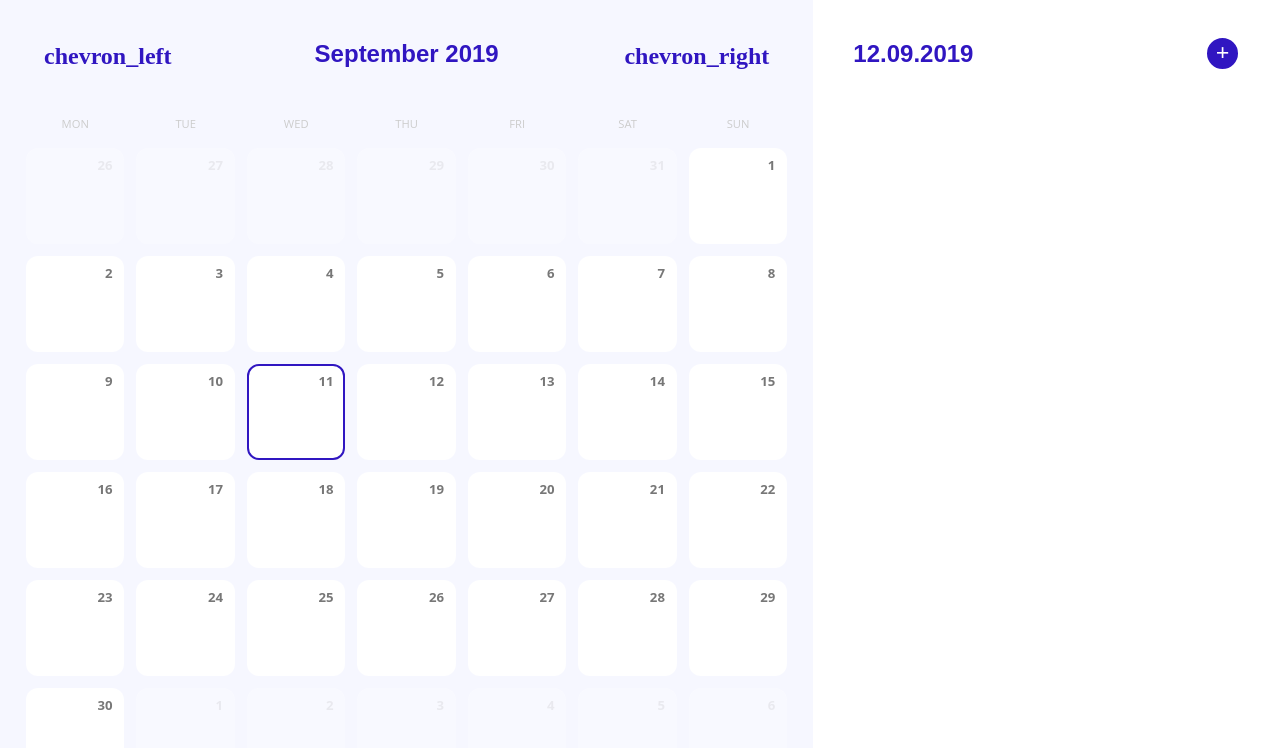
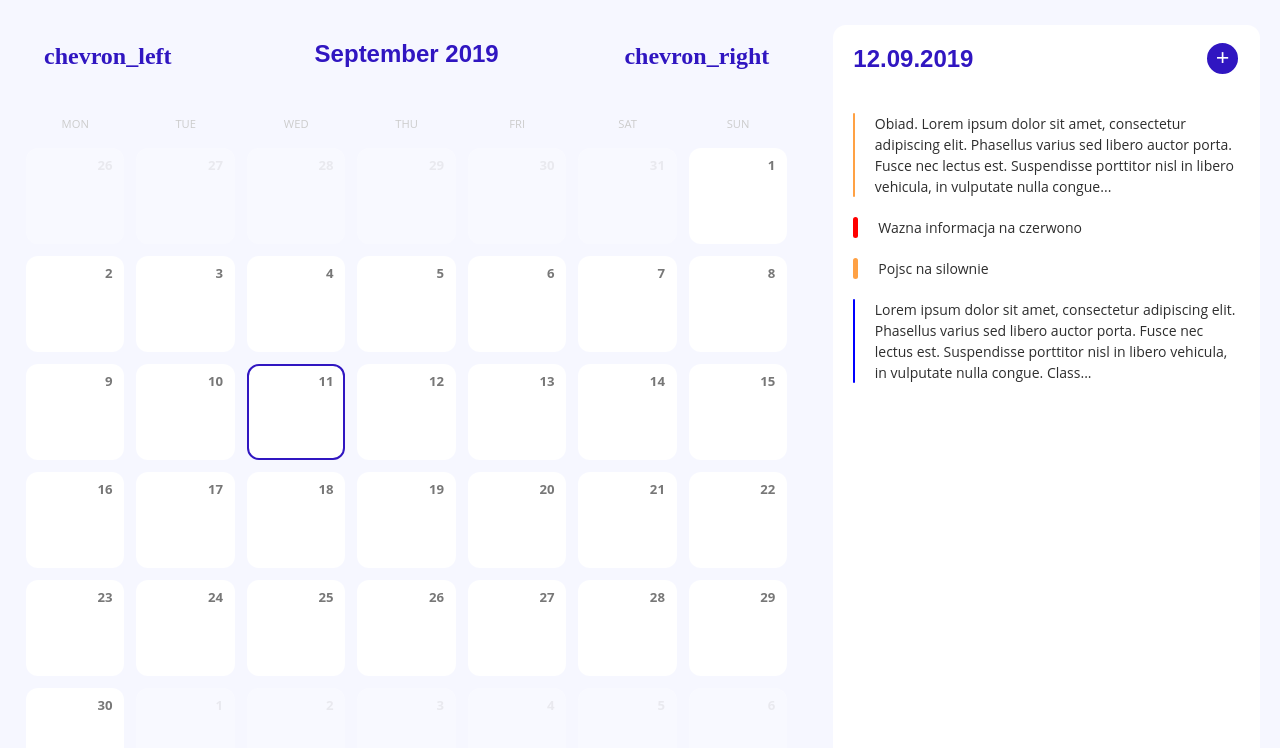
Before and after one commit to kocasp/minical, a React (Create React App) app: page / in a window 1280 px wide. Shown: the top 748 px of the page. Built offline with nearby package versions, Linux system fonts and the light colour scheme.

Commit message:
Add TasksList component

```diff
--- a/src/App.css
+++ b/src/App.css
@@ -285,11 +285,14 @@ main {
 
 /* DETAILS SIDEBAR */
 .details {
-  flex: 1;
+  flex: 1 1;
   background-color: #fff;
-  padding: 0 40px 0 40px;
+  padding: 0px 20px 0 20px;
+  margin: 25px 20px 15px 20px;
+  border-radius: 13px;
 }
 .details .header {
+  margin-top: -20px;
   display: flex;
   font-family: 'Ubuntu', sans-serif;
   font-weight: 700;
@@ -317,3 +320,23 @@ main {
   line-height: 32px;
   border: 0px solid white;
 }
+
+.task_container {
+  display: flex;
+  margin-bottom: 20px;
+}
+
+.task_container .stripe {
+  background-color: #FFA144;
+  width: 5px;
+  border-radius: 5px;
+}
+
+.task_container .content {
+  font-size: 14px;
+  font-weight: normal;
+  color: #2d2d2d;
+  text-align: left;
+  margin-left: 20px;
+  max-width: 400px;
+}
--- /dev/null
+++ b/src/components/tasks_list/index.js
@@ -0,0 +1,46 @@
+import React from "react";
+import Task from "./task";
+
+
+class TasksList extends React.Component {
+
+  state = {
+    tasks: [
+      {
+        id: 1,
+        content: 'Obiad. Lorem ipsum dolor sit amet, consectetur adipiscing elit. Phasellus varius sed libero auctor porta. Fusce nec lectus est. Suspendisse porttitor nisl in libero vehicula, in vulputate nulla congue. Class aptent taciti sociosqu ad litora torquent per conubia nostra, per inceptos himenaeos. Fusce gravida odio vel pellentesque pretium. Mauris mauris massa, sollicitudin non ornare a, ultricies sed sem. Ut lacus odio, faucibus ut dolor vel, posuere sollicitudin nunc. Praesent blandit auctor dolor, nec fermentum velit tempor at. Maecenas in auctor ante. In sed pulvinar lectus. Morbi at accumsan quam, eget fermentum tortor. Vivamus luctus tellus quis maximus dapibus. Nam vel magna at enim ullamcorper scelerisque et id tellus.'
+      },
+      {
+        id: 2,
+        content: 'Wazna informacja na czerwono',
+        color: 'red'
+      },
+      {
+        id: 3,
+        content: 'Pojsc na silownie'
+      },
+      {
+        id: 4,
+        content: 'Lorem ipsum dolor sit amet, consectetur adipiscing elit. Phasellus varius sed libero auctor porta. Fusce nec lectus est. Suspendisse porttitor nisl in libero vehicula, in vulputate nulla congue. Class aptent taciti sociosqu ad litora torquent per conubia nostra, per inceptos himenaeos. Fusce gravida odio vel pellentesque pretium. Mauris mauris massa, sollicitudin non ornare a, ultricies sed sem. Ut lacus odio, faucibus ut dolor vel, posuere sollicitudin nunc. Praesent blandit auctor dolor, nec fermentum velit tempor at. Maecenas in auctor ante. In sed pulvinar lectus. Morbi at accumsan quam, eget fermentum tortor. Vivamus luctus tellus quis maximus dapibus. Nam vel magna at enim ullamcorper scelerisque et id tellus.',
+        color: 'blue'
+      }
+    ]
+  }
+
+  // constructor (props) {
+  //   super();
+  //   const { content, color } = props;
+  //   this.state = {content, color};
+  // }
+
+  render() {
+    return (
+      this.state.tasks.map((task) => {
+        return <Task id={task.id} content={task.content} color={task.color} />
+      })
+    );
+  }
+
+}
+
+export default TasksList;
--- /dev/null
+++ b/src/components/tasks_list/task.js
@@ -0,0 +1,40 @@
+import React from "react";
+
+class Task extends React.Component {
+
+  state = {
+    id: null,
+    content: "",
+    color: ""
+  }
+
+  constructor (props) {
+    super();
+    const { content, color } = props;
+    this.state = {content, color};
+  }
+
+  truncateText(text) {
+    if (text.length > 200){
+      return text.substring(0,200) + "..."
+    }
+    else {
+      return text
+    }
+  }
+
+  render() {
+    return (
+      <div className="task_container" onClick={this.prevMonth}>
+        <div class="stripe" style={{backgroundColor: this.state.color}}>
+        </div>
+        <div class="content">
+          {this.truncateText(this.state.content)}
+        </div>
+      </div>
+    );
+  }
+
+}
+
+export default Task;
--- a/src/screens/HomeScreen.jsx
+++ b/src/screens/HomeScreen.jsx
@@ -3,6 +3,7 @@ import ReactDOM from "react-dom";
 
 import Calendar from "../components/calendar";
 import AddNoteButton from "../components/buttons/add_note_button";
+import TasksList from "../components/tasks_list";
 
 class HomeScreen extends React.Component {
 
@@ -17,6 +18,7 @@ class HomeScreen extends React.Component {
             </div>
             <AddNoteButton/>
           </div>
+          <TasksList/>
         </div>
       </div>
     );
```
